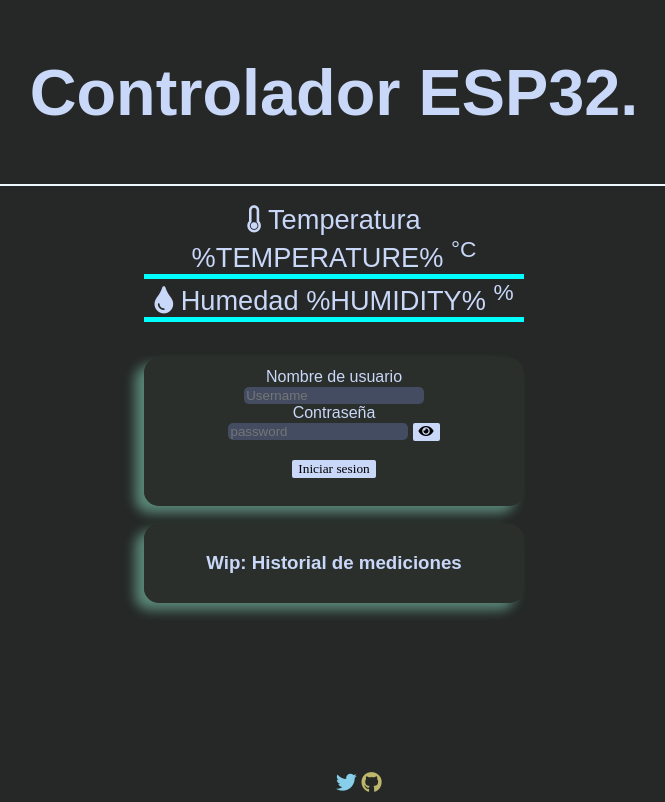
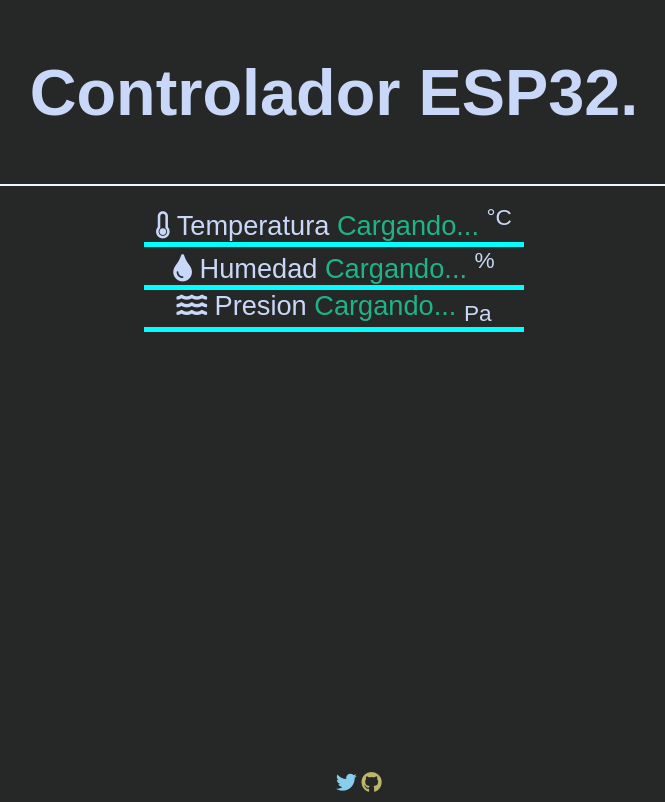
Before and after one commit to lolika-llk/proyecto_final_TR, a Django app: page /espmon/ in a window 1280 px wide. Shown: the whole page, without its empty margins (306-971 px from the left). Run offline with Django 5.2, Linux system fonts and the light colour scheme; some web fonts are replaced.

Commit message:
funciona.

```diff
--- a/server/server/esp_monitor/models.py
+++ b/server/server/esp_monitor/models.py
@@ -4,5 +4,7 @@
 class hist(models.Model):
     temperatura=models.FloatField()
     humedad=models.IntegerField()
-    presion=models.FloatField()
+    presion=models.IntegerField()
     fecha_hora=models.DateTimeField(auto_now_add=True)
+    class Meta:
+        get_latest_by="fecha_hora"
--- a/server/server/esp_monitor/static/main.js
+++ b/server/server/esp_monitor/static/main.js
@@ -1,44 +1,39 @@
 
 const currentUrl = new URL(window.location.href);
-const ip = currentUrl.searchParams.get('ip');
+const ip = currentUrl.searchParams.get('127.0.0.1:8000');
 console.log(window.location.href);
 console.log(ip);
-document.getElementById('togglePassword').addEventListener('click', function (e) {
+/*document.getElementById('togglePassword').addEventListener('click', function (e) {
   const password = document.getElementById('pwd');
   const type = password.getAttribute('type') === 'password' ? 'text' : 'password';
   const eye=document.getElementById("ojo");
   eye.classList.toggle("fa-eye-slash")
   password.setAttribute('type', type);
 
-});
-
-function gettemp(){
-  var xhttp = new XMLHttpRequest();
-  xhttp.open("GET", "http://"+ip+"/temperature", true);
-  xhttp.onreadystatechange = function() {
-    if (this.readyState == 4 && this.status == 200) {
-      document.getElementById("Temperatura").innerHTML = this.responseText;
-      document.getElementById('tempbar').style.width=this.response +'%'
-      document.getElementById('tempbar').style.backgroundColor='rgb('+Math.floor((255/20)*parseFloat(this.response))+',200,100)'
-    }
-  };
-
-  xhttp.send();
-}
-function gethum(){
-    var xhttp = new XMLHttpRequest();
-  xhttp.onreadystatechange = function() {
-    if (this.readyState == 4 && this.status == 200) {
-      document.getElementById("Humidity").innerHTML = xhttp.responseText;
-      document.getElementById('hbar').style.width=this.response+'%';
-      document.getElementById('hbar').style.backgroundColor='rgb(100,200,'+Math.floor(((205/100)*parseFloat(this.response))+50)+')';
-    }
-  };
-  xhttp.open("GET", "http://"+ip+"/humidity", true);
-  xhttp.send();
+});*/
+function update(){
+  fetch("/espmon/api/latest")
+  .then(response=>{return response.json();
+  })
+  .then(data=>{
+    //actualizar temperatura
+    document.getElementById("Temperatura").innerHTML=data.temperatura;
+    document.getElementById('tempbar').style.width=data.temperatura +'%';
+    document.getElementById('tempbar').style.backgroundColor='rgb('+Math.floor((255/20)*parseFloat(data.temperatura))+',200,100)';
+    //actualizar humedad
+    document.getElementById("Humidity").innerHTML=data.humedad;
+    document.getElementById('hbar').style.width=data.humedad+'%';
+    document.getElementById('hbar').style.backgroundColor='rgb(100,200,'+Math.floor(((205/100)*parseFloat(data.humedad))+50)+')';
+    //actualizar presion
+    document.getElementById('Pressure').innerHTML=data.presion;
+    document.getElementById('pbar').style.width=(data.presion/1000)+'%';
+    document.getElementById('hbar').style.backgroundColor='rgb(100,'+Math.floor(((205/100)*(parseFloat(data.humedad))/1000)-50)+',200)';
+  })
 }
 
-document.getElementById('insesion').addEventListener('click',async function(event){
+
+
+/*document.getElementById('insesion').addEventListener('click',async function(event){
     event.preventDefault();
     const uname=document.getElementById('username').value;
     const pwd=document.getElementById('pwd').value;
@@ -57,43 +52,6 @@
     xhttp.send(dat);
 
 });
+*/
 
-setInterval(gettemp, 2000);
-setInterval(gethum, 2000);
-function fan(){
-  var xhttp = new XMLHttpRequest();
-  xhttp.open("post", 'http://'+ip+'/int');
-  xhttp.onload=function(){
-    if(xhttp.response==='on'){
-      document.getElementById('bov').classList.remove('inactive');
-      document.getElementById('bov').classList.add('active');
-    }
-    else if(xhttp.response==='off'){
-      document.getElementById('bov').classList.remove('active');
-      document.getElementById('bov').classList.add('inactive');
-    }
-  }
-  xhttp.send();
-}
-function vent(){
-  var xhttp = new XMLHttpRequest();
-  xhttp.open('post', 'http://'+ip+'/ven', true);
-  xhttp.onload=function(){
-    if (xhttp.response==='1'){
-      document.getElementById('bove').classList.remove('inactive');
-      document.getElementById('bove').classList.add('active');
-    }
-    else if(xhttp.response==='0'){
-      document.getElementById('bove').classList.remove('active');
-      document.getElementById('bove').classList.add('inactive');
-    }
-  }
-  xhttp.send();
-}
-function st(){
-  var xhttp=new XMLHttpRequest();
-  xhttp.open('post','http://'+ip+'/mtemp');
-  const dat=new FormData;
-  dat.append("ntemp", document.getElementById('maxtemp').value);
-  xhttp.send(dat);
-}
+setInterval(update, 5000);
--- a/server/server/esp_monitor/static/style.css
+++ b/server/server/esp_monitor/static/style.css
@@ -19,6 +19,9 @@
     scale: 120%;
     color: rgb(239, 255, 200);
     background-color: rgb(58, 80, 81);
+}
+.dat{
+    color: rgb(30, 180, 135);
 }
 .title{
     font-size: 2.7rem;
@@ -135,3 +138,8 @@
     height: 5px;
     transition-duration: 1.75s;
 }
+#pbar{
+    background-color: aqua;
+    height: 5px;
+    transition-duration: 1.75s;
+}
--- a/server/server/esp_monitor/templates/index.html
+++ b/server/server/esp_monitor/templates/index.html
@@ -8,6 +8,7 @@
     <link rel="preconnect" href="https://fonts.googleapis.com">
     <link rel="preconnect" href="https://fonts.gstatic.com" crossorigin>
     <link href="https://fonts.googleapis.com/css2?family=Tiny5&display=swap" rel="stylesheet">
+    <script src="https://cdn.jsdelivr.net/npm/chart.js"></script>
     <!-- estilo-->
     <link rel="stylesheet" type="text/css" href="{% static 'style.css' %}">
 
@@ -20,20 +21,28 @@
             <div class="temp">
                 <i class="fas fa-thermometer-empty tmp"></i>
                 <span class="labels tmp">Temperatura</span>
-                <span id="Temperatura" class="tmp">%TEMPERATURE%</span>
+                <span id="Temperatura" class="dat">Cargando...</span>
                 <sup>&deg;C</sup><br>
                 <div id="tempbar"></div>
             </div>
         <div>
             <i class="fas fa-tint"></i>
             <span class="labels">Humedad</span>
-            <span id="Humidity">%HUMIDITY%</span>
+            <span id="Humidity" class="dat">Cargando...</span>
             <sup>&percnt;</sup>
             <br>
             <div id="hbar"></div>
         </div>
+        <div>
+            <i class="fas fa-water"></i>
+            <span class="labels">Presion</span>
+            <span id="Pressure" class="dat">Cargando...</span>
+            <sub>Pa</sub>
+            <br>
+            <div id="pbar"></div>
+        </div>
     </div><br><br>
-    <div class="panel">
+    <!-- <div class="panel">
         <div class="inicio" id="in">
             <form>
                 <div>
@@ -57,10 +66,22 @@
             <br>
         </div>
     </div>
+-->
     <br>
-    <div class="panel">
+    <!--<div class="panel">
         <h3>Wip: Historial de mediciones</h3>
+        <canvas id="hist"></canvas>
+        <script>
+            const ctx=document.getElementById("hist");
+            new Chart(ctx,{
+                type:'line',
+                data:{
+
+                }
+            })*/
+        </script>
     </div>
+    -->
 </body>
 <footer>
     <a class="social" href="https://twitter.com/lolika_llk" title="twitter (X)">
--- a/server/server/esp_monitor/urls.py
+++ b/server/server/esp_monitor/urls.py
@@ -2,5 +2,6 @@
 from . import views
 urlpatterns=[
     path("",views.espmon,name='espmon'),
-    path("api",views.data,name="api")
+    path("api",views.data,name="api"),
+    path("api/latest", views.latest, name="temperatura"),
 ]
--- a/server/server/esp_monitor/views.py
+++ b/server/server/esp_monitor/views.py
@@ -1,5 +1,5 @@
 from django.shortcuts import render
-from django.http import JsonResponse
+from django.http import JsonResponse, HttpResponseForbidden
 from .models import hist
 import json
 from django.views.decorators.csrf import csrf_exempt
@@ -7,21 +7,33 @@
 # Create your views here.
 def espmon(request):
     return render(request,"index.html")
+@csrf_exempt
 def data(request):
     if request.method=='POST':
         datos=json.loads(request.body)
         t=datos.get('temperatura')
         h=datos.get('humedad')
         p=datos.get('presion')
-        print(f"temp={t}\nhum={h}\n\n")
+        print(datos)
         historial=hist(temperatura=t,humedad=h, presion=p)
         historial.save()
+
         return JsonResponse({'status':'ok'})
-    #elif request.methos=='GET':
-        '''datos=hist.objects.order_by('fecha_hora')
+    elif request.method=='GET':
+        datos=hist.objects.order_by('fecha_hora')
         response={
             'fecha':[dato.fecha_hora.strftime('%Y-%m-%d %H:%M')for dato in datos],
             'temp':[dato.temperatura for dato in datos],
             'hum':[dato.humedad for dato in datos]
-            }'''
-        #return JsonResponse(response)
+            }
+        return JsonResponse(response)
+
+#obtener ultimo dato
+def latest(request):
+    if request.method!="GET":
+        return HttpResponseForbidden("Error 403:Metodo no permitido")
+    else:
+        l=hist.objects.latest("fecha_hora")
+        return JsonResponse({"temperatura":l.temperatura,
+                         "humedad":l.humedad,
+                         "presion":l.presion})
--- a/server/server/server/settings.py
+++ b/server/server/server/settings.py
@@ -26,8 +26,7 @@
 # SECURITY WARNING: don't run with debug turned on in production!
 DEBUG = True
 
-ALLOWED_HOSTS = []
-
+ALLOWED_HOSTS = ['*']
 
 # Application definition
 
--- a/server/server/static/main.js
+++ b/server/server/static/main.js
@@ -1,6 +1,6 @@
 
 const currentUrl = new URL(window.location.href);
-const ip = currentUrl.searchParams.get('ip');
+const ip = currentUrl.searchParams.get('127.0.0.1:8000');
 console.log(window.location.href);
 console.log(ip);
 document.getElementById('togglePassword').addEventListener('click', function (e) {
```
Also changed, not shown: server/server/esp_monitor/migrations/0001_initial.py (added), server/server/esp_monitor/migrations/0002_alter_hist_options_hist_presion.py (added), 1 other file.
